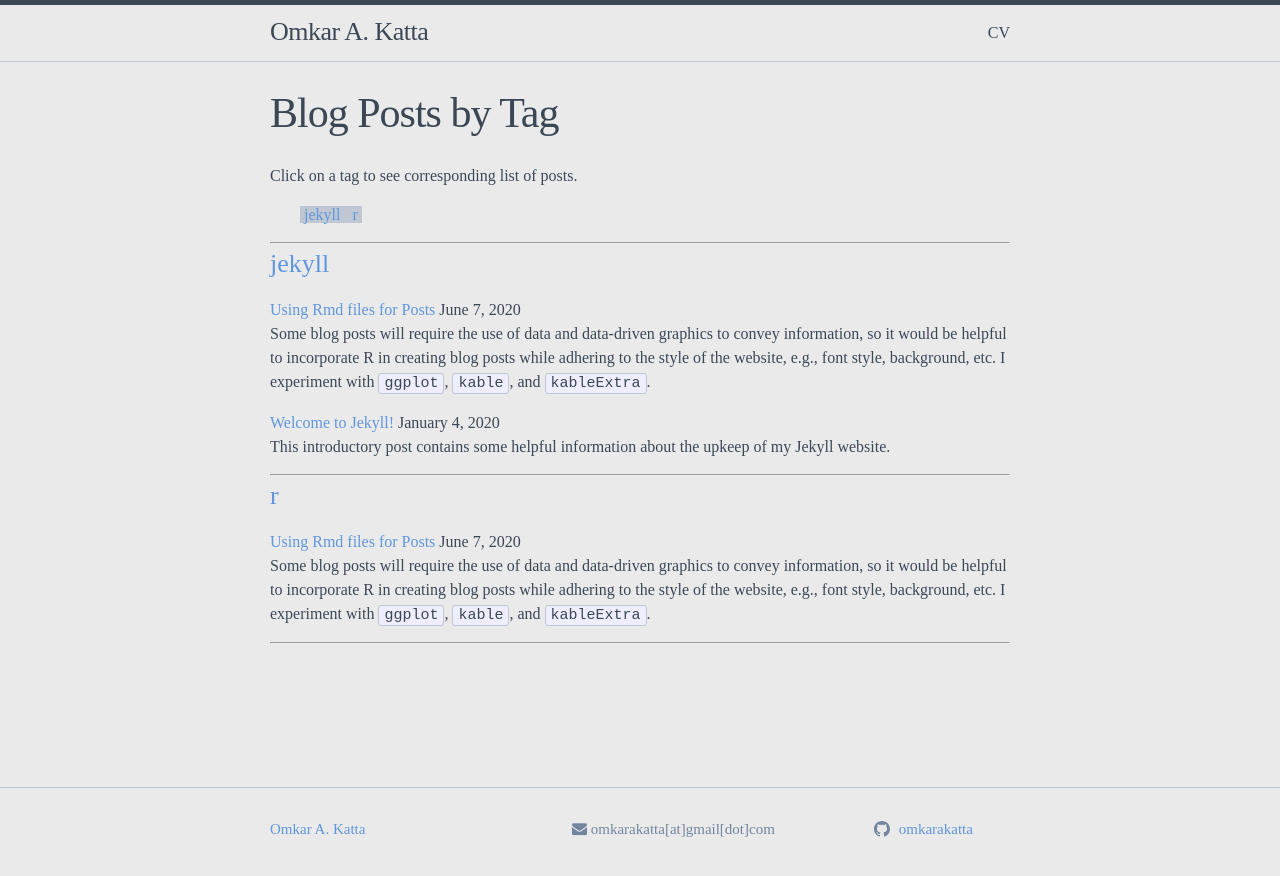
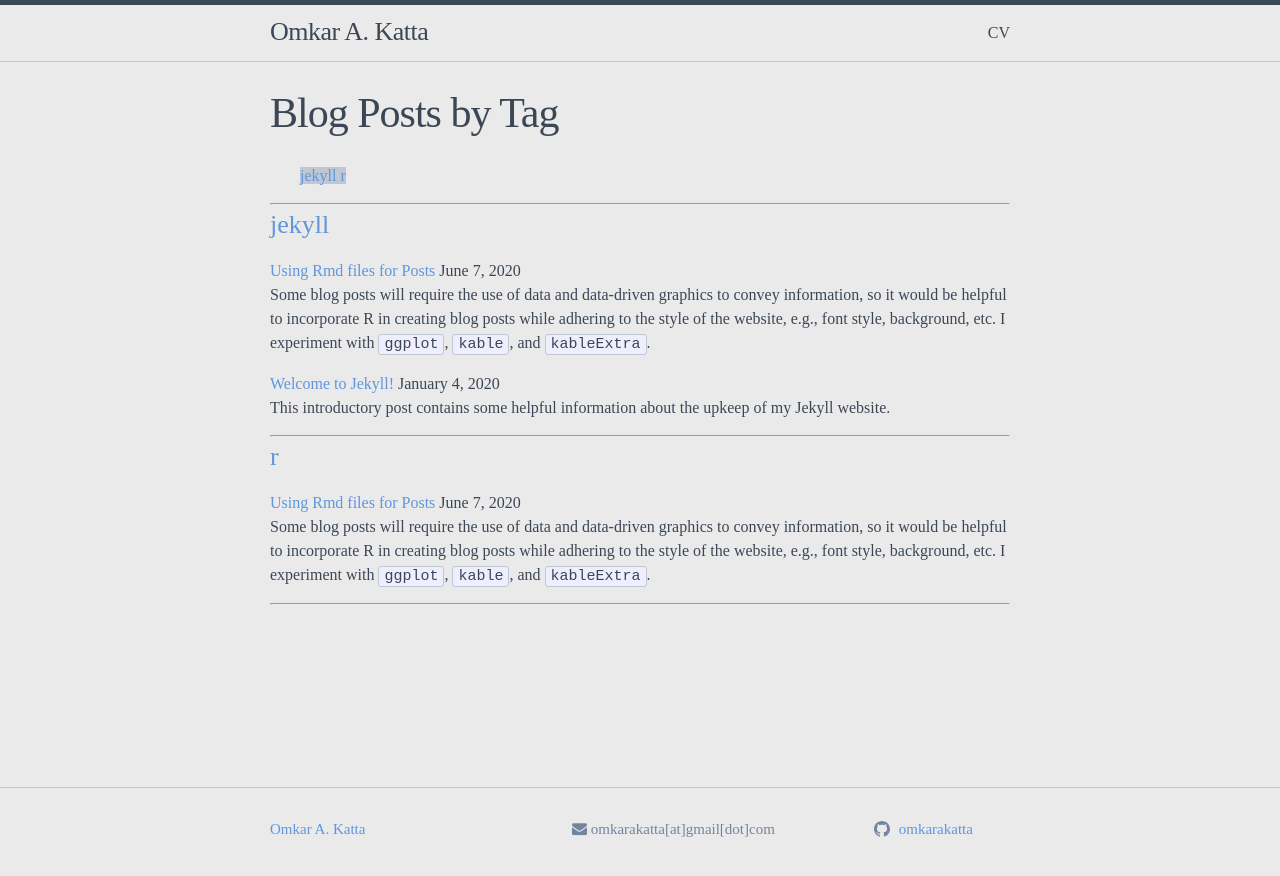
Before and after one commit to omkarakatta/omkarakatta.github.io, a Jekyll site: the page built from pages/postsbytag.md, in a window 1280 px wide. Shown: the top 876 px of the page. Built offline with Jekyll 4.4.1, drawn with Linux system fonts in a browser that asks for light colours; nearby versions of some CDN libraries.

Commit message:
try without padding

```diff
--- a/_sass/minima/_layout.scss
+++ b/_sass/minima/_layout.scss
@@ -253,4 +253,4 @@
  * Tags
  */
  #tagcloud { font-size:.9em;  }
-.tags li { display:inline; padding:0 4px; margin:0; background:$grey-color-light;}
+.tags li { display:inline; margin:0; background:$grey-color-light;}
--- a/pages/postsbytag.md
+++ b/pages/postsbytag.md
@@ -4,7 +4,7 @@ permalink: /tag/
 ---
 
 <!-- Reference: https://raw.githubusercontent.com/jokecamp/jokecamp.com/master/tag.md -->
-Click on a tag to see corresponding list of posts.
+<!-- Click on a tag to see corresponding list of posts. -->
 
 <ul class = "tags">
 {% for tag in site.tags %}
```
